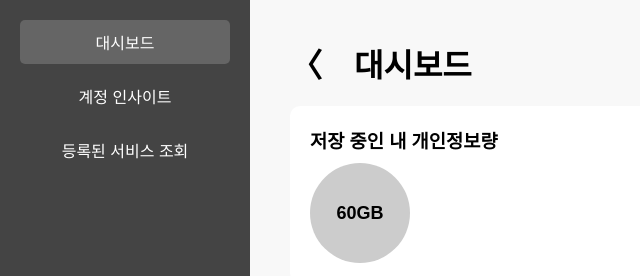
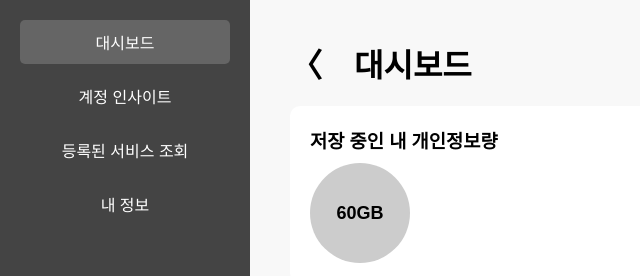
Before and after one commit to primitive-e-privacy-contest-2025/privacy_contest_frontend, a plain HTML site: page templetes/HTML/dashboard_user_DB.html in a window 1280 px wide. Shown: the top 276 px of the page, 0-640 px from the left. Drawn offline with Linux system fonts and the light colour scheme; a script that the page names is missing.

Commit message:
feat: 사이드바 수정

```diff
--- a/templetes/HTML/dashboard_user_DB.html
+++ b/templetes/HTML/dashboard_user_DB.html
@@ -15,6 +15,7 @@
                 <li><a href="dashboard_user_DB.html" class="active">대시보드</a></li>
                 <li><a href="dashboard_user_insight.html">계정 인사이트</a></li>
                 <li><a href="#">등록된 서비스 조회</a></li>
+                <li><a href="#">내 정보</a></li>
             </ul>
         </nav>
     </aside>
```
Also changed, not shown: templetes/HTML/dashboard_user_insight.html (+1 -0 lines).
